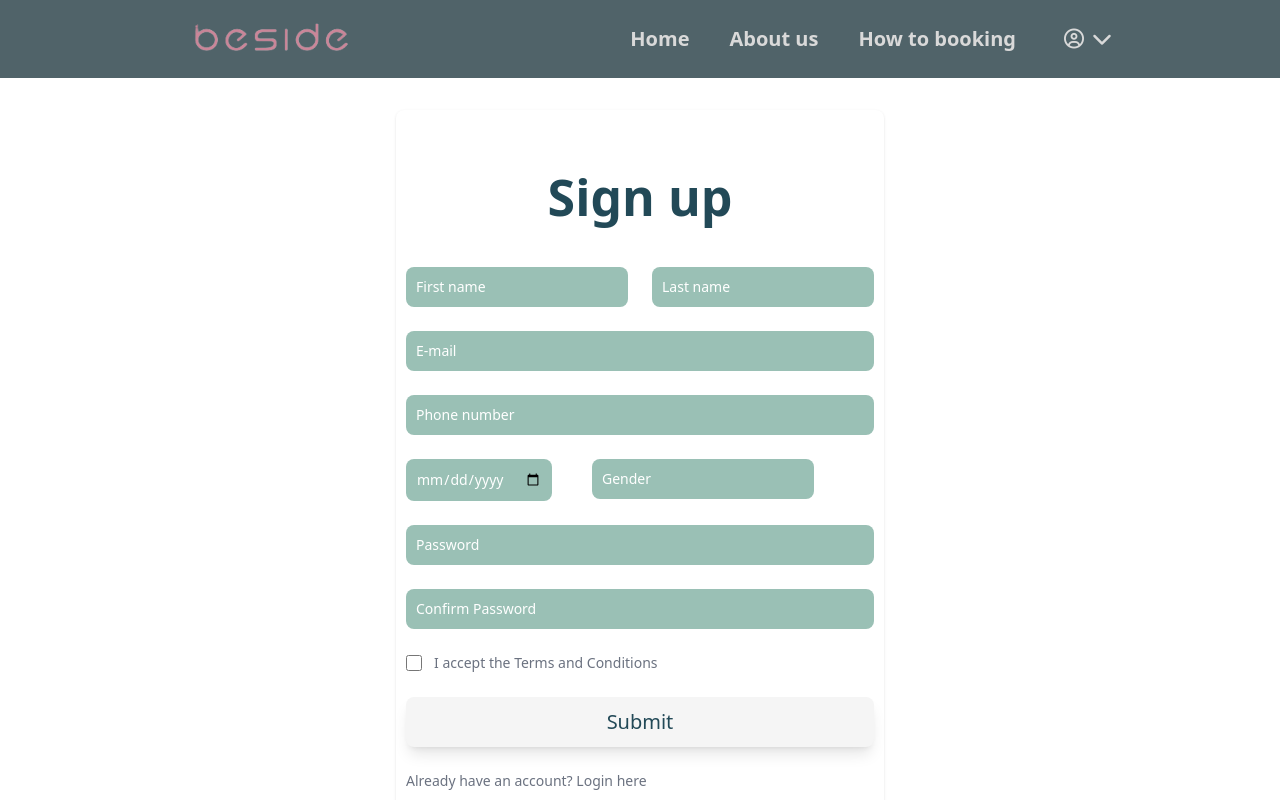
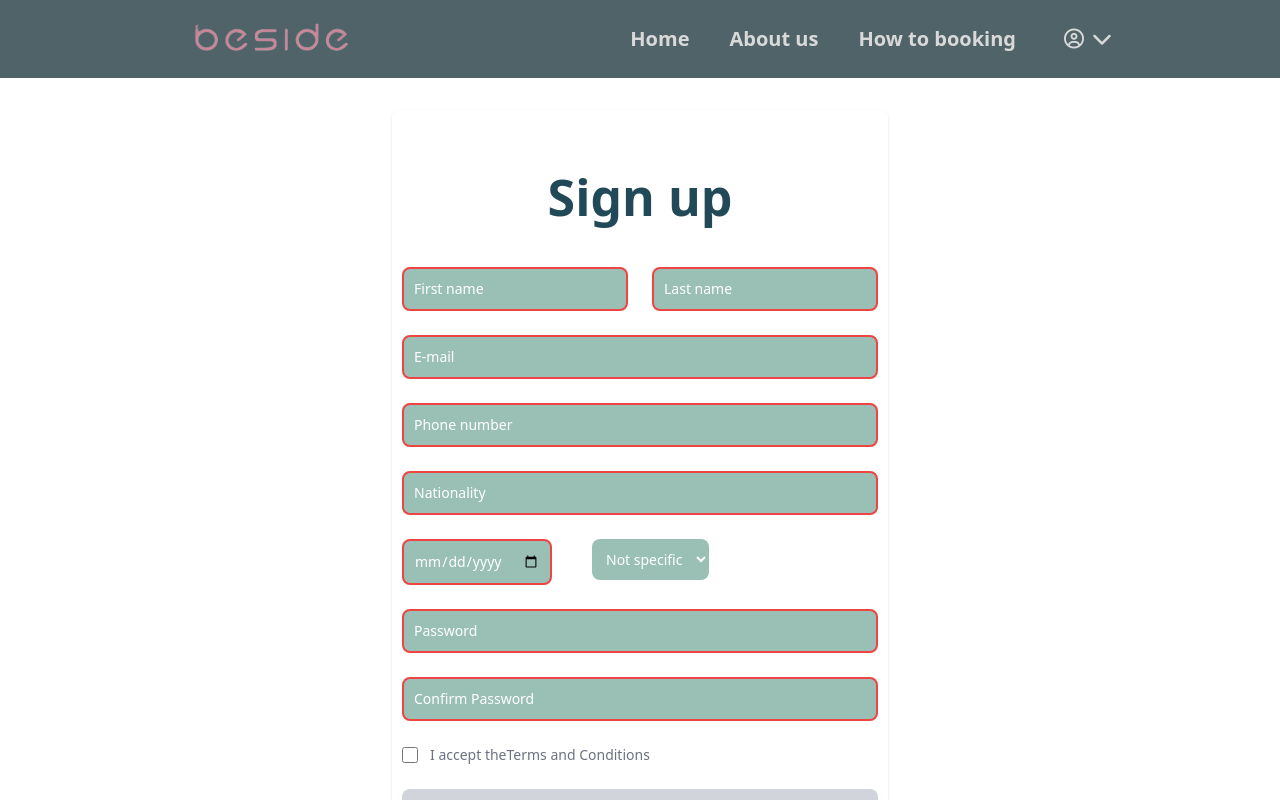
Before and after one commit to Phongpak/Beside-web, a React (Create React App) app: page /register in a window 1280 px wide. Shown: the top 800 px of the page. Built offline with nearby package versions, Linux system fonts and the light colour scheme.

Commit message:
connect login register with backend

```diff
--- a/package.json
+++ b/package.json
@@ -14,6 +14,7 @@
     "@testing-library/jest-dom": "^5.16.5",
     "@testing-library/react": "^13.4.0",
     "@testing-library/user-event": "^13.5.0",
+    "axios": "^1.1.3",
     "flowbite": "^1.5.3",
     "flowbite-react": "^0.2.0",
     "heroicons": "^2.0.12",
--- /dev/null
+++ b/src/context/AuthContext.js
@@ -0,0 +1,56 @@
+import { createContext, useContext, useEffect, useState } from 'react';
+import * as authService from '../api/authApi';
+import {
+  addAccessToken,
+  getAccessToken,
+  removeAccessToken,
+} from '../utilities/localStorage';
+
+const AuthContext = createContext();
+
+function AuthContextProvider({ children }) {
+  const [user, setUser] = useState(null);
+
+  useEffect(() => {
+    const fetchMe = async () => {
+      try {
+        if (getAccessToken()) {
+          await getUser();
+        }
+      } catch (err) {
+        console.log(err);
+      }
+    };
+    fetchMe();
+  }, []);
+
+  const getUser = async () => {
+    const res = await authService.getUser();
+    setUser(res.data.user);
+  };
+  const login = async (input) => {
+    const res = await authService.login(input);
+    addAccessToken(res.data.token);
+    await getUser();
+  };
+  const register = async (input) => {
+    const res = await authService.register(input);
+  };
+  const logout = () => {
+    setUser(null);
+    removeAccessToken();
+  };
+  return (
+    <AuthContext.Provider
+      value={{ login, register, user, setUser, logout, getUser }}
+    >
+      {children}
+    </AuthContext.Provider>
+  );
+}
+
+export const useAuth = () => {
+  return useContext(AuthContext);
+};
+
+export default AuthContextProvider;
--- a/src/pages/LoginPage.js
+++ b/src/pages/LoginPage.js
@@ -1,29 +1,55 @@
+import { useAuth } from '../context/AuthContext';
+import { useState } from 'react';
+
 function LoginPage() {
+  const { login } = useAuth();
+  const [input, setInput] = useState({
+    email: '',
+    password: '',
+  });
+  const handleChangeInput = (e) => {
+    setInput({ ...input, [e.target.name]: e.target.value });
+  };
+  const handleSubmitForm = async (e) => {
+    e.preventDefault();
+    try {
+      await login(input);
+    } catch (err) {
+      console.log(err);
+    }
+  };
   return (
-		<div className='flex items-center justify-center h-[745.6px]'>
-			<form className='flex flex-col items-center justify-center w-[800px] h-[500px] gap-[30px]'>
-				<div className='text-[60px] text-[#224957]'>Sign in</div>
-				<div className='text-[#224957]'>
+    <div className="flex items-center justify-center h-[745.6px]">
+      <form
+        className="flex flex-col items-center justify-center w-[800px] h-[500px] gap-[30px]"
+        onSubmit={handleSubmitForm}
+      >
+        <div className="text-[60px] text-[#224957]">Sign in</div>
+        <div className="text-[#224957]">
           Sign in and start managing your candidates!
         </div>
         <input
-					className='w-[400px] h-[50px] bg-[#9AC0B5] rounded-[10px] pl-[20px] placeholder-white text-white'
-					placeholder='Email'
+          className="w-[400px] h-[50px] bg-[#9AC0B5] rounded-[10px] pl-[20px] placeholder-white text-white"
+          placeholder="Email"
+          name="email"
+          onChange={handleChangeInput}
         />
         <input
-					className='w-[400px] h-[50px] bg-[#9AC0B5] rounded-[10px] pl-[20px] placeholder-white text-white'
-					placeholder='Password'
-					type='password'
+          className="w-[400px] h-[50px] bg-[#9AC0B5] rounded-[10px] pl-[20px] placeholder-white text-white"
+          placeholder="Password"
+          type="password"
+          name="password"
+          onChange={handleChangeInput}
         />
-				<div className='flex w-[400px]'>
-					<div className='flex flex-row gap-[10px]'>
-						<input type='checkbox' name='remember' />
-						<label className='text-[#224957]' htmlFor='remember'>
+        <div className="flex w-[400px]">
+          <div className="flex flex-row gap-[10px]">
+            <input type="checkbox" name="remember" />
+            <label className="text-[#224957]" htmlFor="remember">
               Remember me
             </label>
           </div>
         </div>
-				<button className='bg-gray-200 shadow-md hover:shadow-xl transition delay-20 text-[#224957] w-[400px] h-[50px] rounded-[10px]'>
+        <button className="bg-gray-200 shadow-md hover:shadow-xl transition delay-20 text-[#224957] w-[400px] h-[50px] rounded-[10px]">
           Login
         </button>
       </form>
--- a/src/pages/RegisterPage.js
+++ b/src/pages/RegisterPage.js
@@ -1,4 +1,55 @@
+import { useEffect, useState } from 'react';
+import { Link } from 'react-router-dom';
+import { useAuth } from '../context/AuthContext';
+
 function RegisterPage() {
+  const { register } = useAuth();
+  const [input, setInput] = useState({
+    firstName: '',
+    lastName: '',
+    email: '',
+    mobile: '',
+    birthDate: '',
+    gender: 'NOT_SPECIFIC',
+    password: '',
+    nationality: '',
+  });
+  const [isPasswordMatched, setIsPasswordMatched] = useState(false);
+  const [passwordInput, setPasswordInput] = useState({
+    password: '',
+    confirmPassword: '',
+  });
+  const handleChangeInput = (e) => {
+    setInput({ ...input, [e.target.name]: e.target.value });
+  };
+  const handleSubmitForm = async (e) => {
+    e.preventDefault();
+    try {
+      await register(input);
+    } catch (err) {
+      console.log(err);
+    }
+  };
+  const validatePassword = () => {
+    if (
+      passwordInput.password === passwordInput.confirmPassword &&
+      passwordInput.password !== '' &&
+      passwordInput.confirmPassword !== ''
+    ) {
+      setIsPasswordMatched(true);
+      setInput({ ...input, password: passwordInput.password });
+    } else {
+      setIsPasswordMatched(false);
+      setInput({ ...input, password: '' });
+    }
+  };
+  const handlePasswordInput = (e) => {
+    setPasswordInput({ ...passwordInput, [e.target.name]: e.target.value });
+  };
+  useEffect(() => {
+    validatePassword();
+  }, [passwordInput]);
+
   return (
     <>
       <div className="flex flex-col items-center justify-center px-6 py-8 mx-auto">
@@ -7,16 +58,23 @@ function RegisterPage() {
             <h1 className="text-[50px] font-bold text-[#224957]  text-center">
               Sign up
             </h1>
-            <form className="space-y-4 md:space-y-6" action="#">
+            <form
+              className="space-y-4 md:space-y-6"
+              action="#"
+              onSubmit={handleSubmitForm}
+            >
               <div className="flex space-x-6">
                 <div>
                   <input
                     type="firstName"
                     name="firstName"
                     id="firstName"
-                    className="text-white text-sm rounded-lg block w-full p-2.5 placeholder-white bg-[#9AC0B5]"
+                    className={`text-white text-sm rounded-lg block w-full p-2.5 placeholder-white bg-[#9AC0B5] ${
+                      input.firstName ? '' : 'border-red-500 border-2'
+                    }`}
                     placeholder="First name"
                     required=""
+                    onChange={handleChangeInput}
                   />
                 </div>
                 <div>
@@ -24,9 +82,12 @@ function RegisterPage() {
                     type="lastName"
                     name="lastName"
                     id="lastName"
-                    className="text-white text-sm rounded-lg block w-full p-2.5 placeholder-white bg-[#9AC0B5]"
+                    className={`text-white text-sm rounded-lg block w-full p-2.5 placeholder-white bg-[#9AC0B5] ${
+                      input.lastName ? '' : 'border-red-500 border-2'
+                    }`}
                     placeholder="Last name"
                     required=""
+                    onChange={handleChangeInput}
                   />
                 </div>
               </div>
@@ -35,40 +96,70 @@ function RegisterPage() {
                   type="email"
                   name="email"
                   id="email"
-                  className="text-white text-sm rounded-lg block w-full p-2.5 placeholder-white bg-[#9AC0B5]"
+                  className={`text-white text-sm rounded-lg block w-full p-2.5 placeholder-white bg-[#9AC0B5] ${
+                    input.email ? '' : 'border-red-500 border-2'
+                  }`}
                   placeholder="E-mail"
                   required=""
+                  onChange={handleChangeInput}
                 />
               </div>
               <div>
                 <input
-                  type="phoneNumber"
-                  name="phoneNumber"
-                  id="phoneNumber"
-                  className="text-white text-sm rounded-lg block w-full p-2.5 placeholder-white bg-[#9AC0B5]"
+                  type="mobile"
+                  name="mobile"
+                  id="mobile"
+                  className={`text-white text-sm rounded-lg block w-full p-2.5 placeholder-white bg-[#9AC0B5] ${
+                    input.mobile ? '' : 'border-red-500 border-2'
+                  }`}
                   placeholder="Phone number"
+                  required="required"
+                  onChange={handleChangeInput}
+                />
+              </div>
+              <div>
+                <input
+                  type="text"
+                  name="nationality"
+                  id="nationality"
+                  className={`text-white text-sm rounded-lg block w-full p-2.5 placeholder-white bg-[#9AC0B5] ${
+                    input.nationality ? '' : 'border-red-500 border-2'
+                  }`}
+                  placeholder="Nationality"
                   required=""
+                  onChange={handleChangeInput}
                 />
               </div>
               <div className="flex space-x-10">
                 <div>
                   <input
-                    className="text-white text-sm rounded-lg block w-full p-2.5 placeholder-white bg-[#9AC0B5] "
+                    className={` text-white text-sm rounded-lg block w-full p-2.5 placeholder-white bg-[#9AC0B5] ${
+                      input.birthDate ? '' : 'border-red-500 border-2'
+                    }`}
                     type="date"
                     id="birthDate"
                     name="birthDate"
                     placeholder="Birth date"
+                    onChange={handleChangeInput}
                   />
                 </div>
                 <div>
-                  <input
+                  <select
                     type="gender"
                     name="gender"
                     id="gender"
-                    className="text-white text-sm rounded-lg block w-full p-2.5 placeholder-white bg-[#9AC0B5] text-date"
+                    defaultValue="NOT_SPECIFIC"
+                    className={`text-white text-sm rounded-lg block w-full p-2.5 placeholder-white bg-[#9AC0B5] text-date ${
+                      input.gender ? '' : 'border-red-500 border-2'
+                    }`}
                     placeholder="Gender"
                     required=""
-                  />
+                    onChange={handleChangeInput}
+                  >
+                    <option value="MALE">Male</option>
+                    <option value="FEMALE">Female</option>
+                    <option value="NOT_SPECIFIC">Not specific</option>
+                  </select>
                 </div>
               </div>
               <div>
@@ -76,19 +167,29 @@ function RegisterPage() {
                   type="password"
                   name="password"
                   id="password"
-                  className="text-white text-sm rounded-lg block w-full p-2.5 placeholder-white bg-[#9AC0B5]"
+                  className={`text-white text-sm rounded-lg block w-full p-2.5 placeholder-white  bg-[#9AC0B5] ${
+                    passwordInput.password && isPasswordMatched
+                      ? ''
+                      : 'border-red-500 border-2'
+                  }`}
                   placeholder="Password"
                   required=""
+                  onChange={handlePasswordInput}
                 />
               </div>
               <div>
                 <input
-                  type="confirmPassword"
+                  type="password"
                   name="confirmPassword"
                   id="confirmPassword"
-                  className="text-white text-sm rounded-lg block w-full p-2.5 placeholder-white  bg-[#9AC0B5]"
+                  className={`text-white text-sm rounded-lg block w-full p-2.5 placeholder-white  bg-[#9AC0B5] ${
+                    passwordInput.confirmPassword && isPasswordMatched
+                      ? ''
+                      : 'border-red-500 border-2'
+                  }`}
                   placeholder="Confirm Password"
                   required=""
+                  onChange={handlePasswordInput}
                 />
               </div>
 
@@ -107,27 +208,38 @@ function RegisterPage() {
                     for="terms"
                     className="font-light text-gray-500 dark:text-gray-300"
                   >
-                    I accept the{" "}
-                    <a
+                    I accept the
+                    <Link
                       className="font-medium text-primary-600 hover:underline dark:text-primary-500"
                       href="#"
                     >
                       Terms and Conditions
-                    </a>
+                    </Link>
                   </label>
                 </div>
               </div>
               <button
                 type="submit"
-                className="w-full text-[#224957] bg-[#F5F5F5] hover:bg-[3bg-[#9AC0B5] rounded-lg text-[20px] px-5 py-2.5 text-center shadow-lg"
+                className={`w-full text-[#224957] ${
+                  isPasswordMatched ||
+                  (passwordInput.password !== '' &&
+                    passwordInput.confirmPassword !== '')
+                    ? ' bg-[#F5F5F5] '
+                    : 'bg-gray-300 '
+                } hover:bg-[3bg-[#9AC0B5] rounded-lg text-[20px] px-5 py-2.5 text-center shadow-lg`}
+                disabled={
+                  !isPasswordMatched ||
+                  passwordInput.password === '' ||
+                  passwordInput.confirmPassword === ''
+                }
               >
                 Submit
               </button>
               <p className="text-sm font-light text-gray-500 dark:text-gray-400">
-                Already have an account?{" "}
-                <a href="#" className="font-medium text-primary-600">
+                Already have an account?{' '}
+                <Link href="#" className="font-medium text-primary-600">
                   Login here
-                </a>
+                </Link>
               </p>
             </form>
           </div>
--- a/src/routes/Routers.js
+++ b/src/routes/Routers.js
@@ -5,22 +5,22 @@ import Layout from '../layouts/Layout';
 import VerifyPage from '../pages/VerifyPage';
 import LoginPage from '../pages/LoginPage';
 import ProfilePage from '../pages/ProfilePage';
-import RegisterPage from "../pages/RegisterPage";
-import BooknowPage from "../pages/BooknowPage";
+import RegisterPage from '../pages/RegisterPage';
+import BooknowPage from '../pages/BooknowPage';
 function Routers() {
-	return (
-		<Routes>
-			<Route path='/' element={<Layout />}>
-				<Route path='/' element={<HomePage />} />
-				<Route path='/verify' element={<VerifyPage />} />
-				<Route path='/login' element={<LoginPage />} />
-				<Route path='/profile' element={<ProfilePage />} />
+  return (
+    <Routes>
+      <Route path="/" element={<HomePage />} />
+      <Route path="/" element={<Layout />}>
+        <Route path="/verify" element={<VerifyPage />} />
+        <Route path="/login" element={<LoginPage />} />
+        <Route path="/profile" element={<ProfilePage />} />
         <Route path="/register" element={<RegisterPage />} />
         <Route path="/homepage" element={<HomePage />} />
         <Route path="/booknow" element={<BooknowPage />} />
-			</Route>
-		</Routes>
-	);
+      </Route>
+    </Routes>
+  );
 }
 
 export default Routers;
```
Also changed, not shown: src/api/authApi.js (added, +7 -0 lines), src/components/dropdownNav.js (+18 -18 lines), src/index.js (+14 -11 lines), src/layouts/Header/Header.jsx (+5 -5 lines), 1 other file (tests, documents, lock files or other folders). Lines whose indentation alone changed are shown as unchanged.
